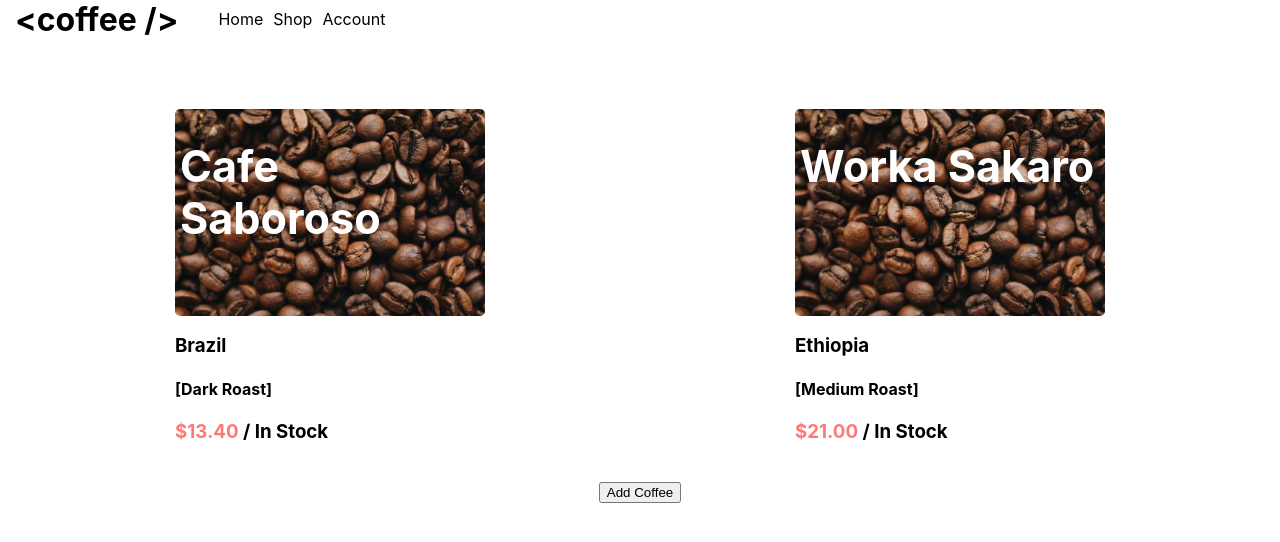
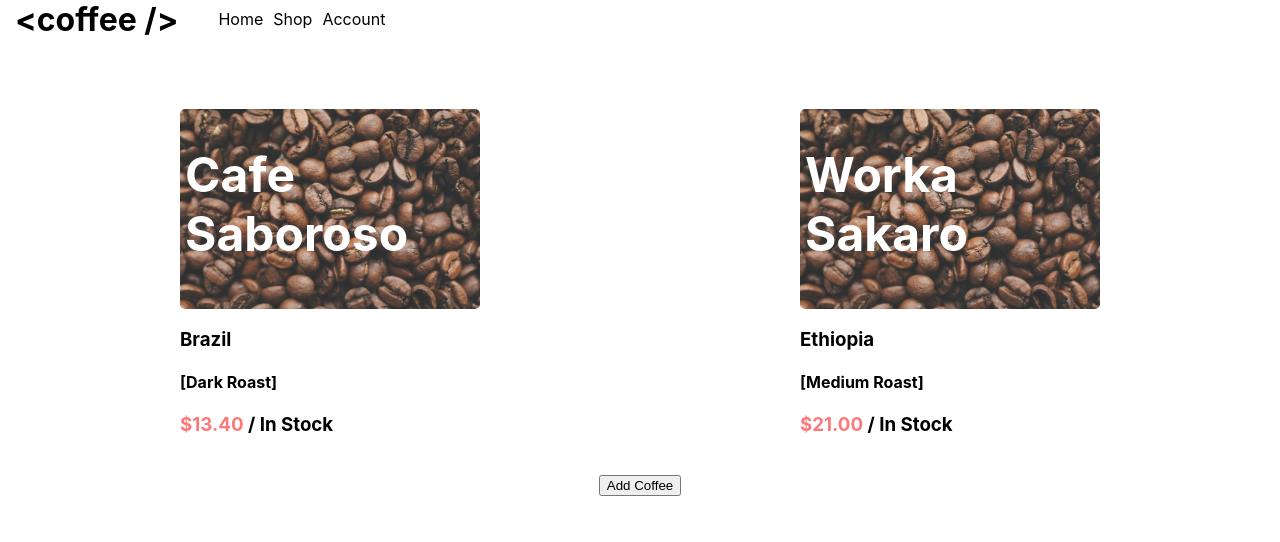
Before and after one commit to jfpalchak/inventory-tracker, a React (Create React App) app: page / in a window 1280 px wide. Shown: the top 542 px of the page. Built offline with nearby package versions, Linux system fonts and the light colour scheme.

Commit message:
edit Coffee list item image opacity

```diff
--- a/src/components/Coffee.js
+++ b/src/components/Coffee.js
@@ -1,6 +1,5 @@
 import React from "react";
 import PropTypes from "prop-types";
-import beans from "./../img/beans.jpeg";
 import beans2 from "./../img/beans2.jpeg";
 
 function Coffee(props) {
--- a/src/index.css
+++ b/src/index.css
@@ -49,16 +49,14 @@ main {
   margin-bottom: 20px;
   margin-left: 20px;
   margin-right: 20px;
-  /* background: yellow; */
 }
 
 /* COFFEE LIST STYLES */
 .coffee-item {
   position: relative;
-  /* background: rosybrown; */
   padding: 15px;
   border-radius: 10px;
-  width: max(25%, 220px);
+  width: clamp(250px, 25%, 300px);
   margin: 5px auto;
   transition: 0.3s;
 }
@@ -78,17 +76,17 @@ main {
   width: 100%;
   z-index: -1;
   position: relative;
-  /* top: 150px; */
   border-radius: 5px;
+  opacity: 0.85;
 }
 .coffee-banner h3 {
   position: absolute;
   padding-left: 5px;
   top: -12px;
   color: white;
-  font-size: 2.7em;
+  font-size: 3em;
+}
 
-}
 /* FORM COMPONENT STYLES */
 .form-component h4 {
   text-align: center;
```
Also changed, not shown: src/img/beans.jpeg (deleted).
